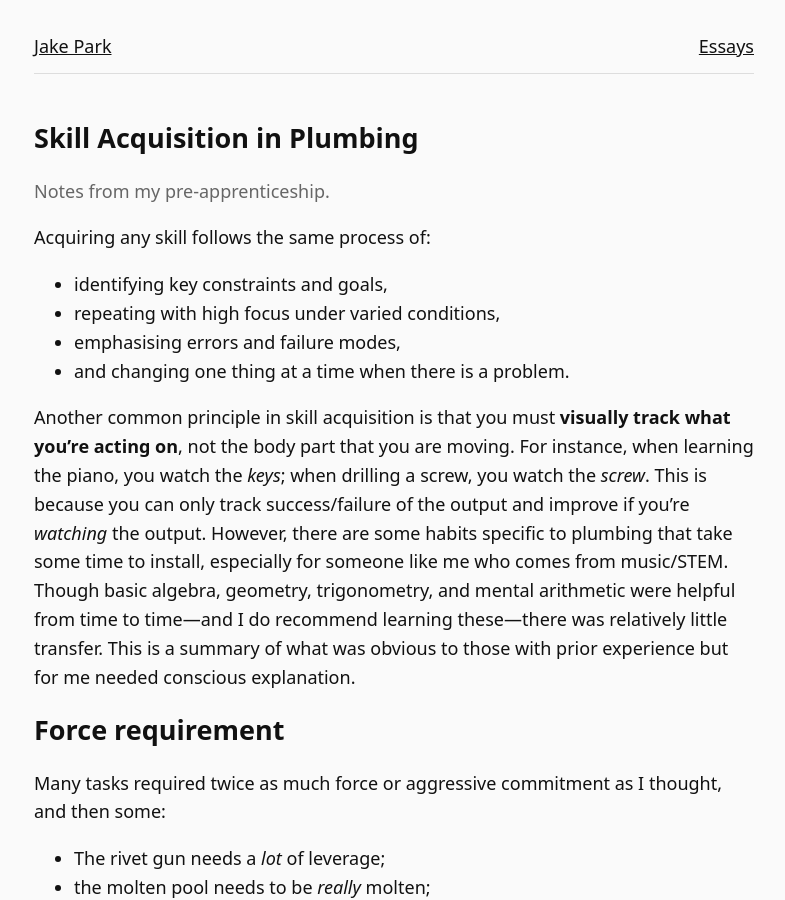
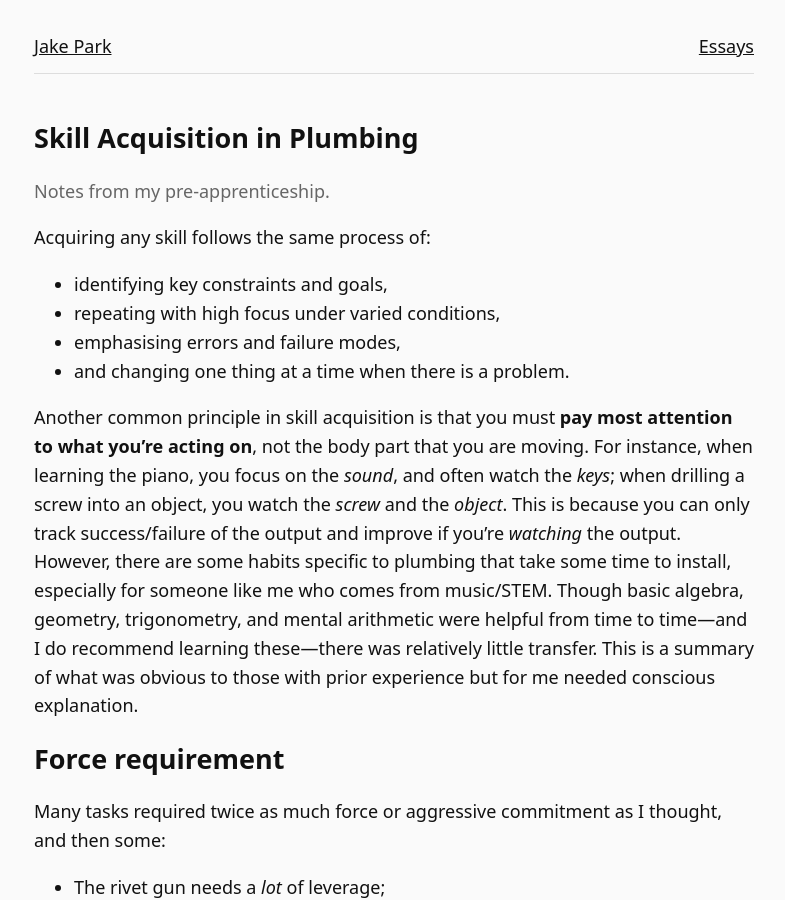
Before and after one commit to JakeHPark/jakehpark.github.io, a Jekyll site: the page built from _essays/Skill Acquisition in Plumbing.md, in a window 1280 px wide and 900 px high. Shown: the whole window, without its empty margins (246-1031 px from the left). Built offline with Jekyll 4.4.1, drawn with Linux system fonts in a browser that asks for light colours.

Commit message:
Revise skill acquisition principles and cognitive effort discussion
Updated principles of skill acquisition to emphasize focus on the output rather than the body part involved. Clarified the relationship between cognitive effort and technology use.

```diff
--- a/_essays/Skill Acquisition in Plumbing.md
+++ b/_essays/Skill Acquisition in Plumbing.md
@@ -12,7 +12,7 @@ Acquiring any skill follows the same process of:
 - emphasising errors and failure modes,
 - and changing one thing at a time when there is a problem.
 
-Another common principle in skill acquisition is that you must **visually track what you're acting on**, not the body part that you are moving. For instance, when learning the piano, you watch the *keys*; when drilling a screw, you watch the *screw*. This is because you can only track success/failure of the output and improve if you're *watching* the output. However, there are some habits specific to plumbing that take some time to install, especially for someone like me who comes from music/STEM. Though basic algebra, geometry, trigonometry, and mental arithmetic were helpful from time to time—and I do recommend learning these—there was relatively little transfer. This is a summary of what was obvious to those with prior experience but for me needed conscious explanation.
+Another common principle in skill acquisition is that you must **pay most attention to what you're acting on**, not the body part that you are moving. For instance, when learning the piano, you focus on the *sound*, and often watch the *keys*; when drilling a screw into an object, you watch the *screw* and the *object*. This is because you can only track success/failure of the output and improve if you're *watching* the output. However, there are some habits specific to plumbing that take some time to install, especially for someone like me who comes from music/STEM. Though basic algebra, geometry, trigonometry, and mental arithmetic were helpful from time to time—and I do recommend learning these—there was relatively little transfer. This is a summary of what was obvious to those with prior experience but for me needed conscious explanation.
 
 ## Force requirement
 
```
